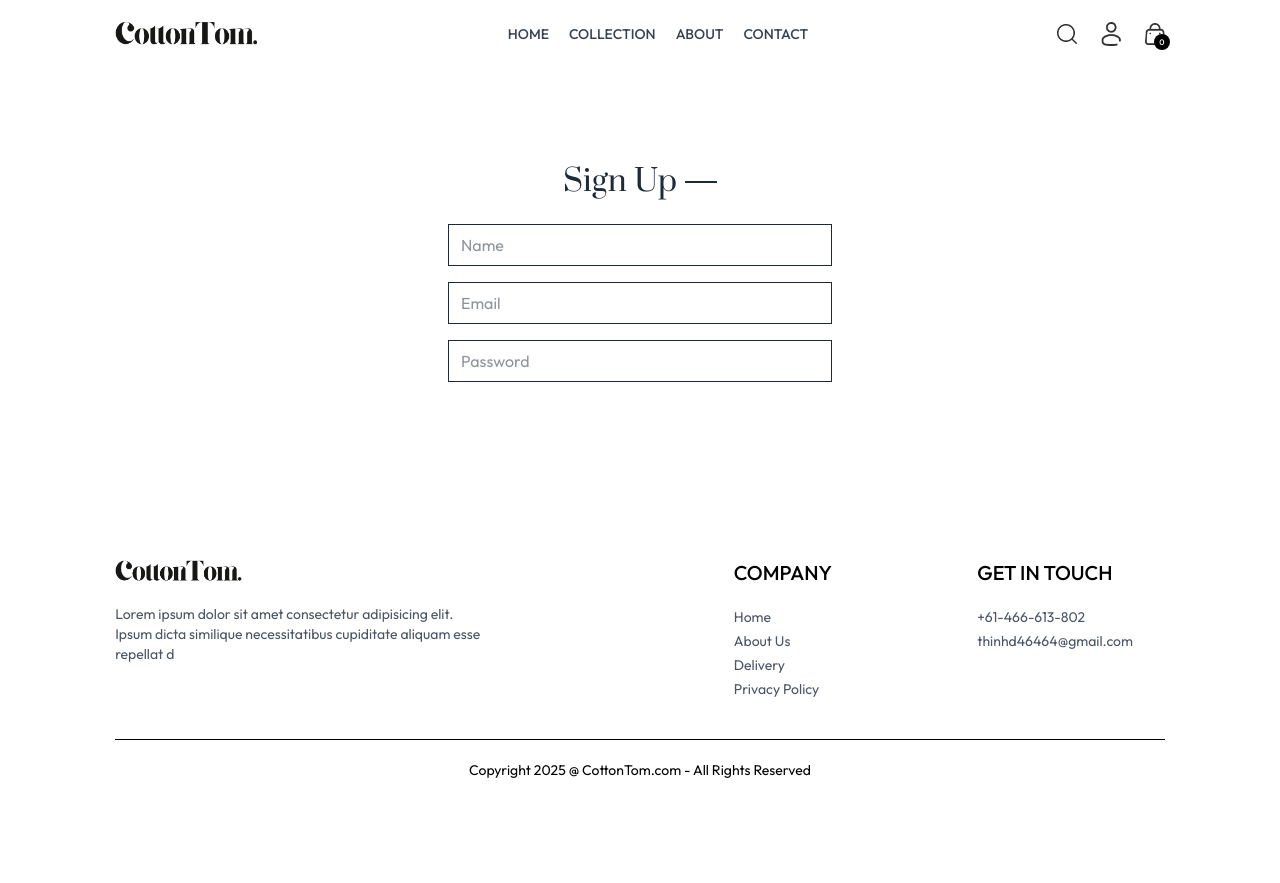
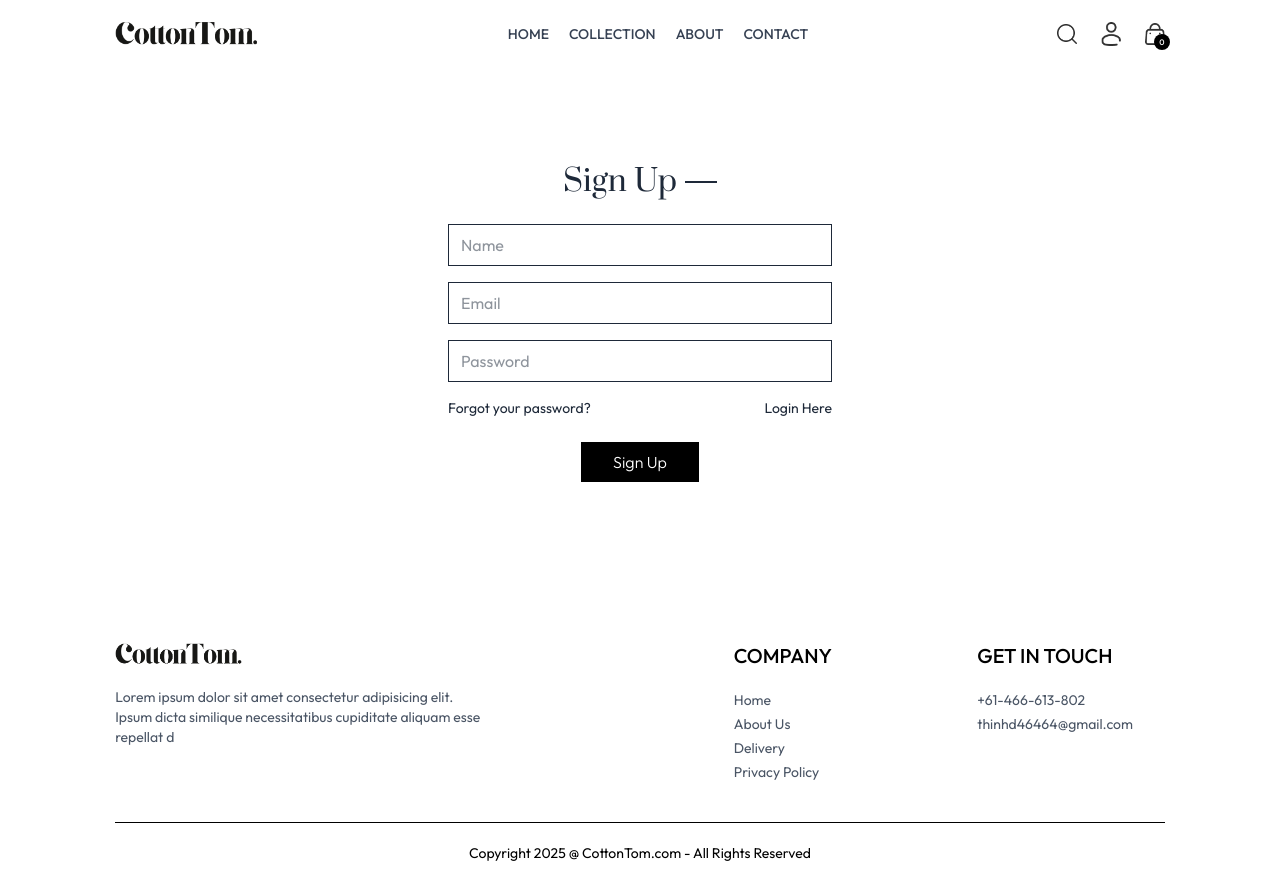
Before and after one commit to ThinhDang464/CottonTom, a React (Vite) app in the folder frontend/: page /login in a window 1280 px wide. Before the commit the page ends 800 px from the top, so only its background shows below. Built offline with nearby package versions, Linux system fonts and the light colour scheme.

Commit message:
partial onSubmit Login logic

```diff
--- a/frontend/src/pages/Login.tsx
+++ b/frontend/src/pages/Login.tsx
@@ -3,6 +3,8 @@ import { useState } from "react";
 const Login = () => {
   const [currentState, setCurrentState] = useState("Sign Up");
 
+  //set as async cause it will deal with databae operation later on
+  const onSubmitHandler = async (event) => {};
   return (
     <form className="flex flex-col items-center w-[90%] sm:max-w-96 m-auto mt-14 gap-4 text-gray-800">
       {/*inline flex turn p into inline to have hr next to it */}
@@ -31,6 +33,31 @@ const Login = () => {
         className=" px-3 py-2 w-full border border-gray-800"
         placeholder="Password"
       ></input>
+      <div className="w-full flex justify-between text-sm">
+        <p className="cursor-pointer">Forgot your password?</p>
+        {currentState === "Login" ? (
+          <p
+            onClick={() => {
+              setCurrentState("Sign Up");
+            }}
+            className="cursor-pointer"
+          >
+            Create account
+          </p>
+        ) : (
+          <p
+            onClick={() => {
+              setCurrentState("Login");
+            }}
+            className="cursor-pointer"
+          >
+            Login Here
+          </p>
+        )}
+      </div>
+      <button className="bg-black text-white font-light px-8 py-2 mt-2">
+        {currentState === "Login" ? "Sign In" : "Sign Up"}
+      </button>
     </form>
   );
 };
```
